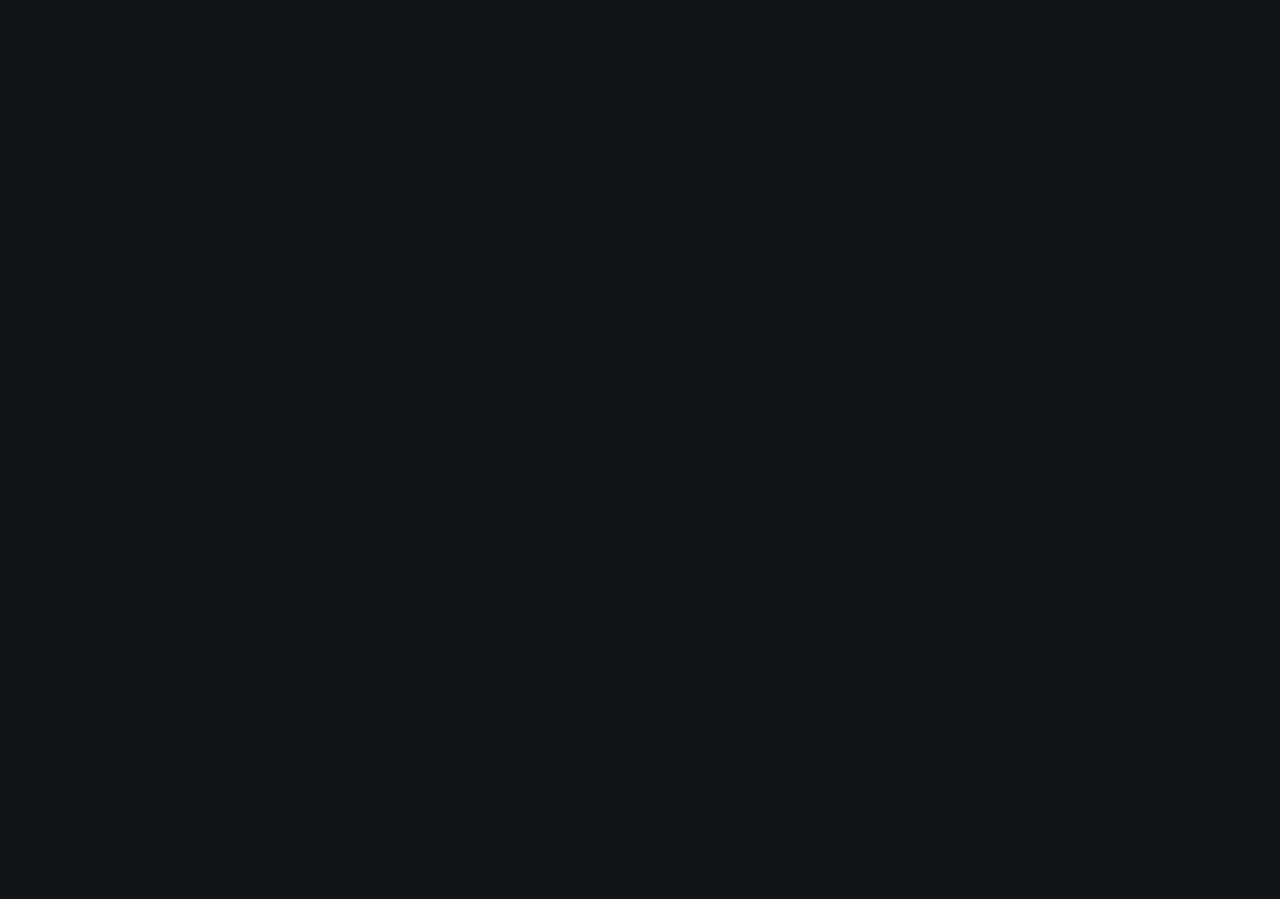
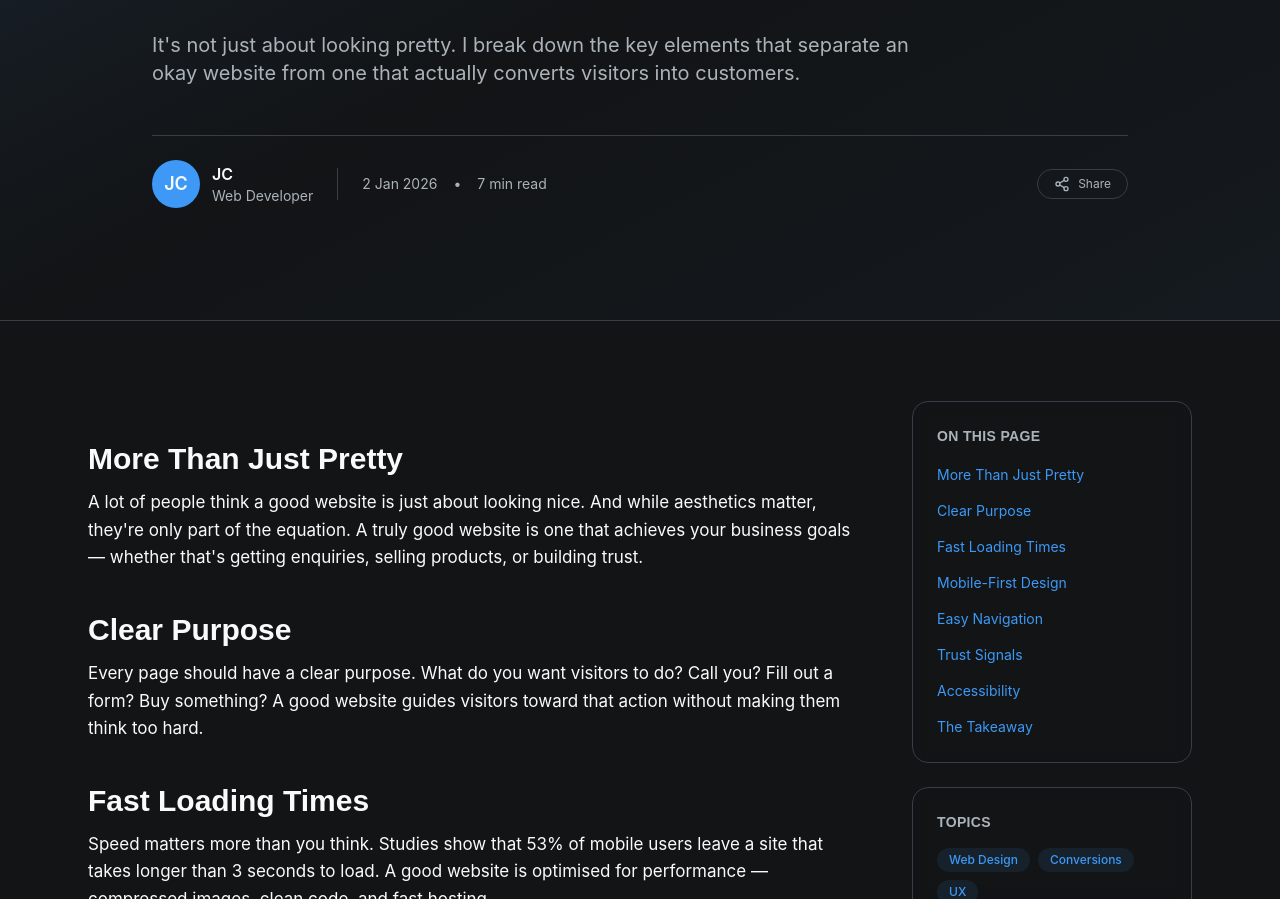
Before and after one commit to Joeeeeca/port, a React (Vite) app: page /blog/what-makes-a-good-website in a window 1280 px wide. Before the commit this address had no page. Shown: the part 401-1300 px from the top of the page. Before the commit the page ends 800 px from the top, so only its background shows below. Built offline with nearby package versions, Linux system fonts and the light colour scheme; a web font is replaced by a local one.

Commit message:
Changing first blog post to 'What Actually Makes a Good Website?'

```diff
--- a/src/blog/blog-data.ts
+++ b/src/blog/blog-data.ts
@@ -19,35 +19,43 @@ export interface BlogPost {
 // -----------------------------
 const posts: BlogPost[] = [
   {
-    slug: "why-every-small-business-needs-a-website",
-    title: "Why Every Small Business Needs a Website in 2026",
+    slug: "what-makes-a-good-website",
+    title: "What Actually Makes a Good Website?",
     excerpt:
-      "In today's digital world, having a professional website isn't optional — it's essential. Here's why your small business can't afford to skip it.",
+      "It's not just about looking pretty. I break down the key elements that separate an okay website from one that actually converts visitors into customers.",
     content: `
-<h3>The Digital Storefront</h3>
-<p>In 2026, your website is often the first impression potential customers have of your business. Before they ever walk through your door or pick up the phone, they're Googling you. And if you don't show up — or worse, if your site looks outdated — you've already lost them.</p>
+<h3>More Than Just Pretty</h3>
+<p>A lot of people think a good website is just about looking nice. And while aesthetics matter, they're only part of the equation. A truly good website is one that achieves your business goals — whether that's getting enquiries, selling products, or building trust.</p>
 
-<h3>Credibility and Trust</h3>
-<p>A professional website instantly builds credibility. Think about it: when was the last time you trusted a business that didn't have a website? Customers expect to find you online, and a clean, modern site signals that you're legitimate, professional, and here to stay.</p>
+<h3>Clear Purpose</h3>
+<p>Every page should have a clear purpose. What do you want visitors to do? Call you? Fill out a form? Buy something? A good website guides visitors toward that action without making them think too hard.</p>
 
-<h3>Available 24/7</h3>
-<p>Unlike a physical location, your website never closes. It's working for you around the clock — answering questions, showcasing your services, and capturing leads while you sleep. That's powerful.</p>
+<h3>Fast Loading Times</h3>
+<p>Speed matters more than you think. Studies show that 53% of mobile users leave a site that takes longer than 3 seconds to load. A good website is optimised for performance — compressed images, clean code, and fast hosting.</p>
 
-<h3>Your Competitors Already Have One</h3>
-<p>If your competitors have websites and you don't, guess who's getting the business? Even a simple site puts you in the game and gives potential customers a reason to choose you over the competition.</p>
+<h3>Mobile-First Design</h3>
+<p>More than half of web traffic comes from mobile devices. If your site doesn't work beautifully on a phone, you're losing customers. Good websites are designed mobile-first, then enhanced for larger screens.</p>
 
-<h3>Cost-Effective Marketing</h3>
+<h3>Easy Navigation</h3>
 
-<p>Compared to traditional advertising, a website is incredibly cost-effective. Once it's built, it continues to work for you with minimal ongoing costs. Add some basic SEO, and you've got a marketing machine that attracts customers organically.</p>
+<p>Visitors should be able to find what they're looking for in seconds. Simple, intuitive navigation keeps people on your site longer and reduces frustration. If they can't find it, they'll leave.</p>
 
-<h3>The Bottom Line</h3>
+<h3>Trust Signals</h3>
 
-<p>A website isn't just a nice-to-have anymore — it's essential infrastructure for any business that wants to grow. If you're ready to establish your online presence, I'd love to help you get started.</p>
+<p>Testimonials, reviews, certifications, and professional photos all build trust. A good website strategically places these elements to reassure visitors that you're the real deal.</p>
+
+<h3>Accessibility</h3>
+
+<p>A good website works for everyone, including people with disabilities. Proper contrast, alt text for images, and keyboard navigation aren't just nice to have — they're essential.</p>
+
+<h3>The Takeaway</h3>
+
+<p>A good website isn't about flashy animations or trendy designs. It's about clarity, speed, and purpose. It's about making it easy for visitors to become customers.</p>
     `,
     created: "2026-01-02",
-    readTime: "5 min read",
-    category: "Business",
-    tags: ["Small Business", "Marketing", "Getting Started"],
+    readTime: "7 min read",
+    category: "Web Design",
+    tags: ["Web Design", "Conversions", "UX"],
   },
 ]
 
```
